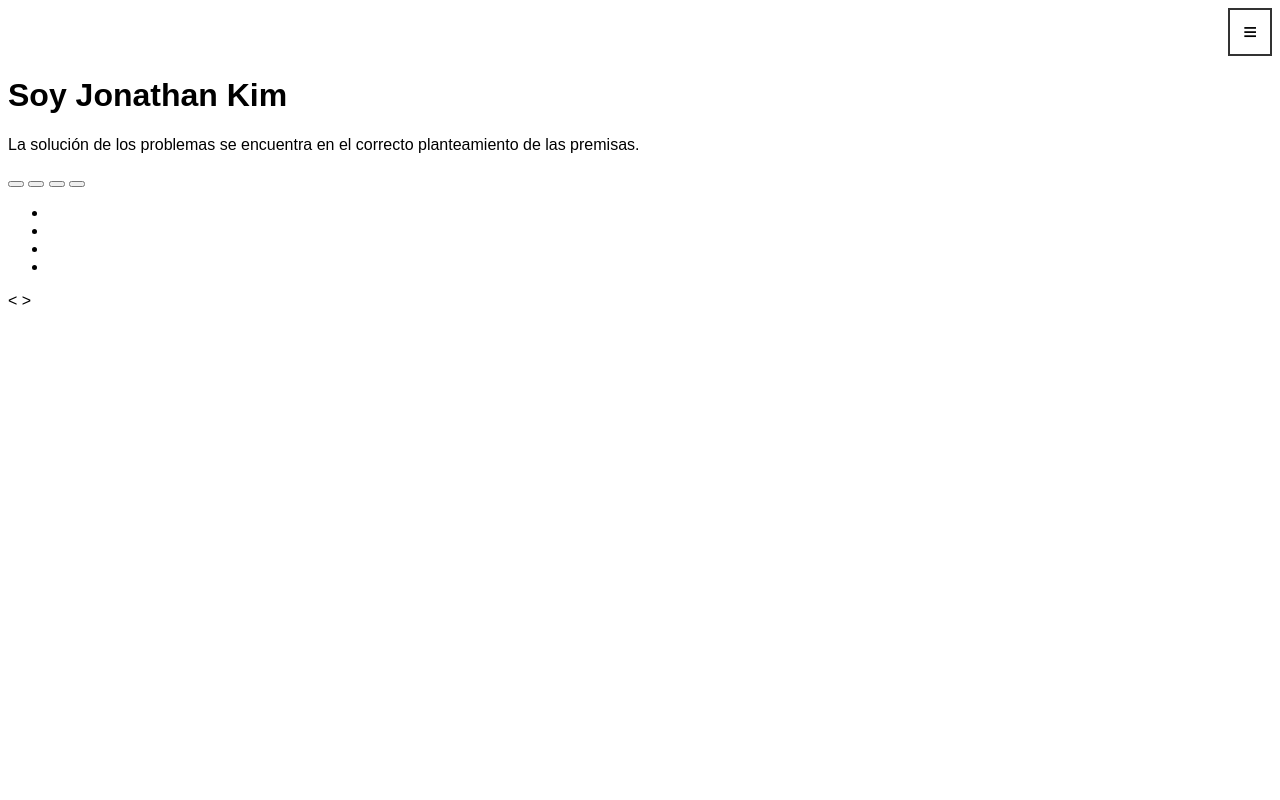
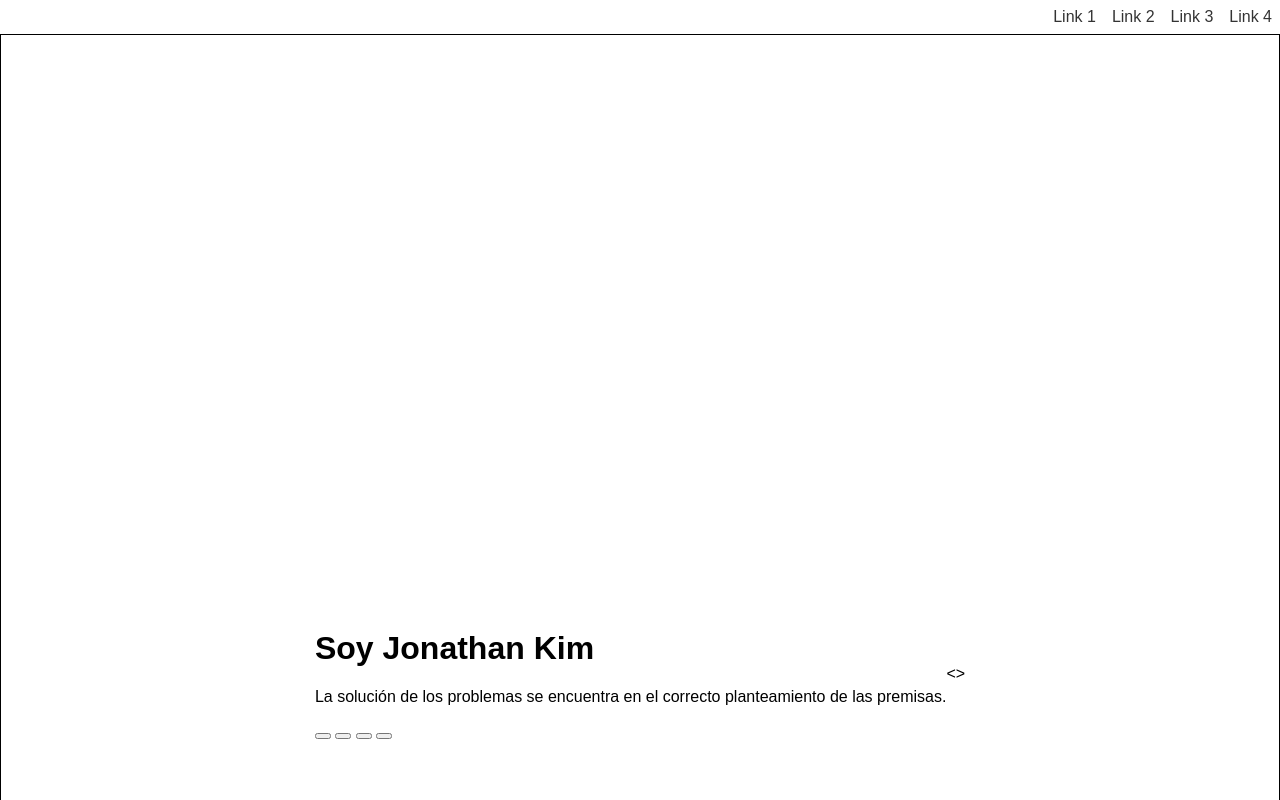
Before and after one commit to jyongkim/jonathankim, a plain HTML site: page index.html in a window 1280 px wide. Shown: the top 800 px of the page. Drawn offline with Linux system fonts and the light colour scheme.

Commit message:
Header 01

```diff
--- a/index.html
+++ b/index.html
@@ -23,7 +23,7 @@
             <li><a href="">Link 4</a></li>
         </ul>
     </nav>
-    <header>
+    <header id="header">
         <div class="header">
             <h1>Soy Jonathan Kim</h1>
             <p>La solución de los problemas se encuentra en el correcto planteamiento de las premisas.</p>
--- a/style.css
+++ b/style.css
@@ -1,6 +1,10 @@
 * {
     box-sizing: border-box;
     font-family: sans-serif;
+}
+
+body {
+    margin: 0;
 }
 
 /*Content First*/
@@ -8,10 +12,13 @@
 /*Navigation*/
     nav {
         display: flex;
+        position: sticky;
+        top: 0;
         justify-content: space-between;
         align-items: center;
         flex-wrap: wrap;
         color: #EEE;
+        z-index: 3;
     }
     nav ul {
         width: 100%;
@@ -39,5 +46,38 @@
         height: auto;
     }
 /*Header*/
+#header {
+    position: relative;
+    border: 1px solid black;
+    padding: 1rem;
+    display: flex;
+    justify-content: center;
+    align-items: center;
+    min-height: 300px;
+    height: 100vw;
+}
+
+ul.slide, ul.slide li {
+    position: absolute;
+    top: 0;
+    left: 0;
+    width: 100%;
+    height: 100%;
+    z-index: -1;
+}
 
 /*Footer*/
+
+/*Medium devices*/
+
+@media screen and (min-width: 768px) {
+    nav ul {
+        display: flex;
+        height: auto;
+        width: auto;
+    }
+
+    nav button {
+        display: none;
+    }
+}
```
